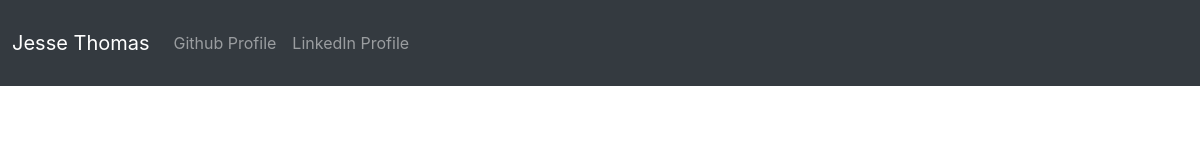
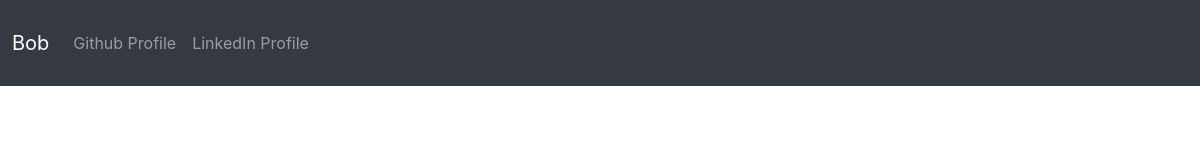
Before and after one commit to display-jesse/hello, a plain HTML site: page index.html in a window 1280 px wide. Shown: the full height of the page, 80-1280 px from the left. Drawn offline with nearby package versions, Linux system fonts and the light colour scheme.

Commit message:
Changed to Bob

```diff
--- a/index.html
+++ b/index.html
@@ -17,7 +17,7 @@
             <img src="img/me.jpg" width="60" height="60" class="d-inline-block align-top" alt="">
         </a>
 
-        <a class="navbar-brand" href="#">Jesse Thomas</a>
+        <a class="navbar-brand" href="#">Bob</a>
         <button class="navbar-toggler" type="button" data-toggle="collapse" data-target="#navbarNavAltMarkup" aria-controls="navbarNavAltMarkup" aria-expanded="false" aria-label="Toggle navigation">
           <span class="navbar-toggler-icon"></span>
         </button>
```
